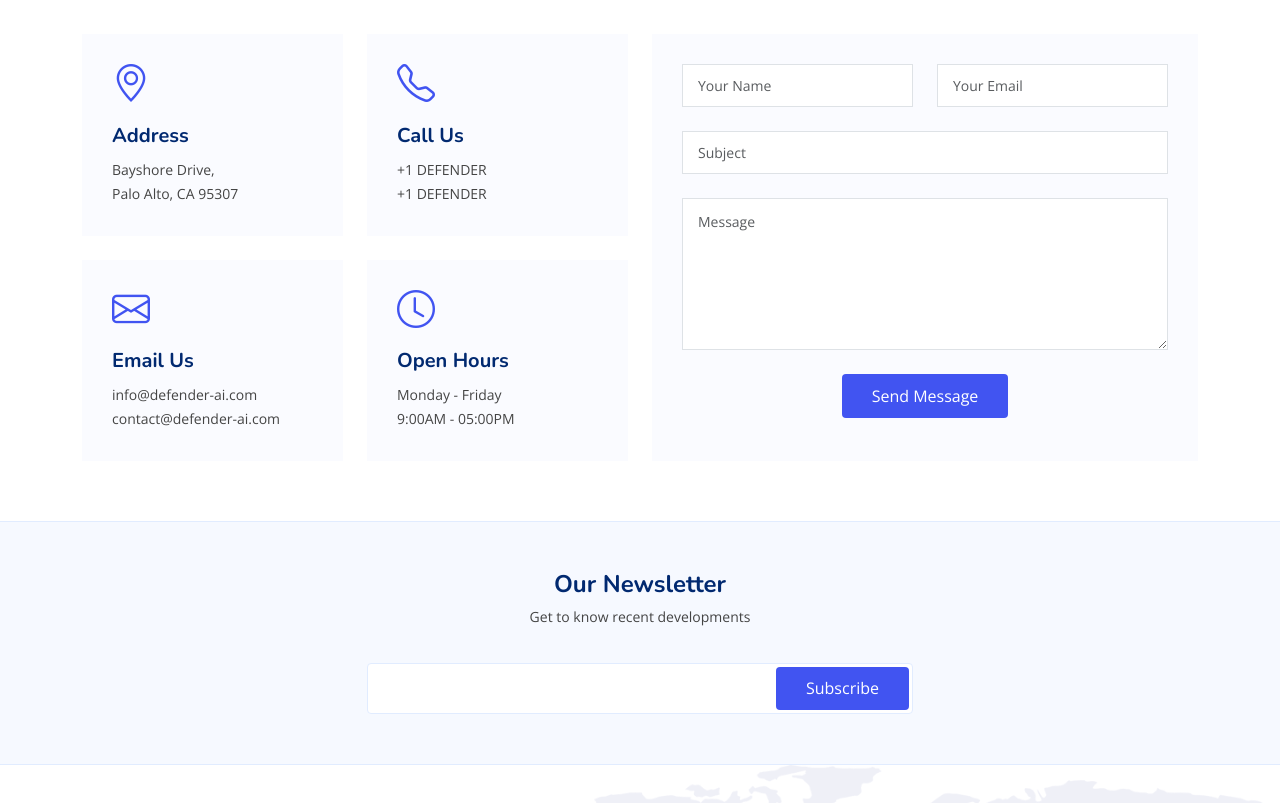
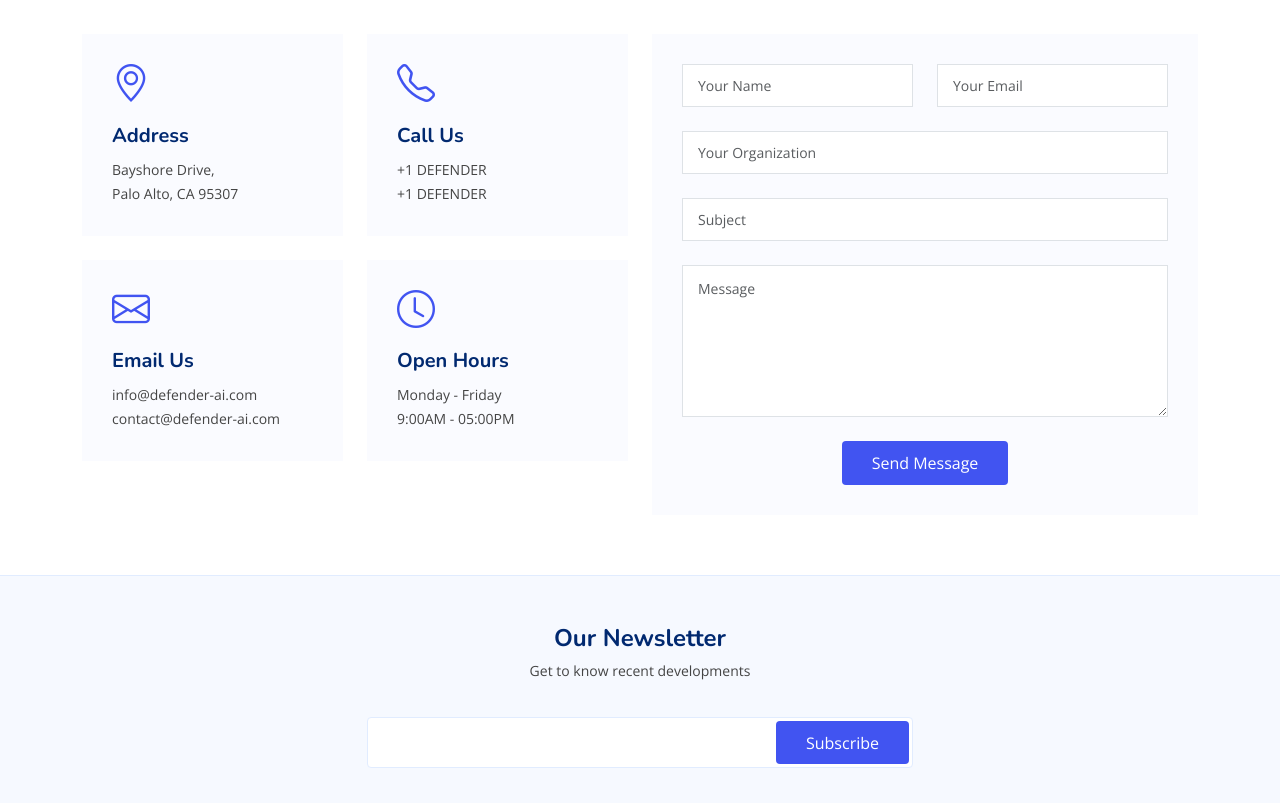
Before and after one commit to defenderai/defenderai.github.io, a plain HTML site: page index.html in a window 1280 px wide. Shown: the part 8940-9743 px from the top of the page. Drawn offline with nearby package versions, Linux system fonts and the light colour scheme.

Commit message:
updated index page

```diff
--- a/index.html
+++ b/index.html
@@ -847,6 +847,10 @@
                 </div>
 
                 <div class="col-md-12">
+                  <input type="text" class="form-control" name="organization" placeholder="Your Organization" required>
+                </div>
+
+                <div class="col-md-12">
                   <input type="text" class="form-control" name="subject" placeholder="Subject" required>
                 </div>
 
```
